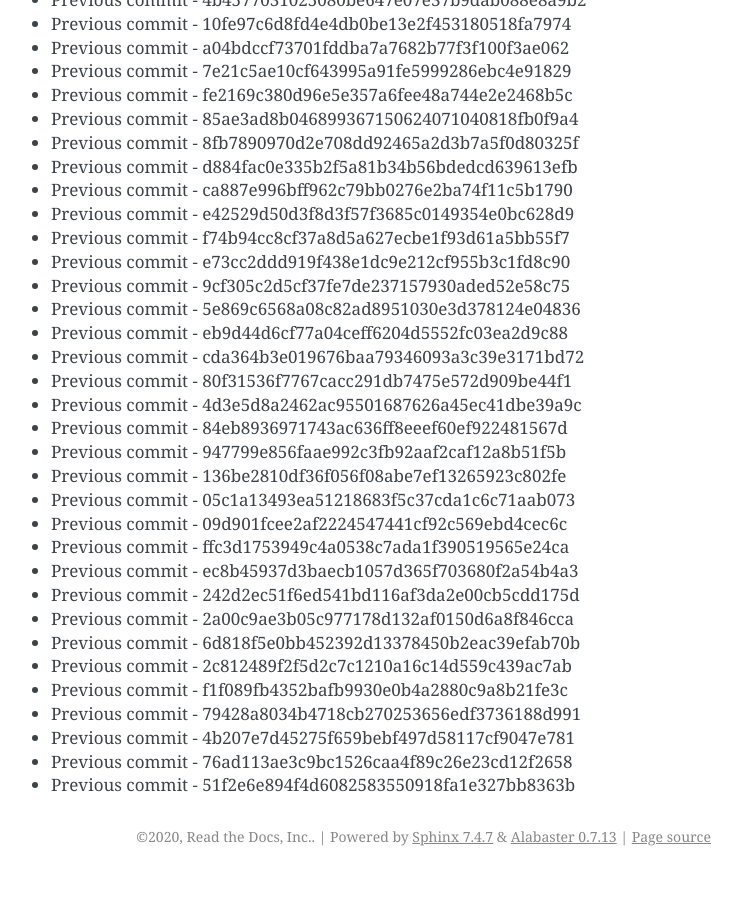
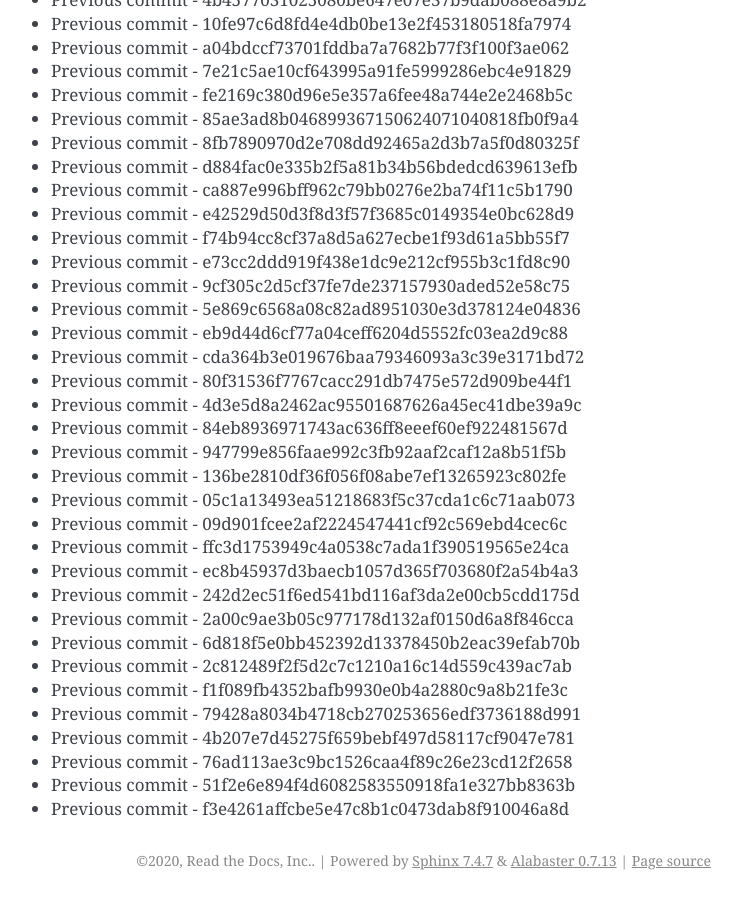
Before and after one commit to readthedocs/rtd-git-stresstest, a Sphinx documentation site: the page built from docs/updates.rst, in a window 1280 px wide and 900 px high, scrolled down 7747 px. Shown: the whole window, without its empty margins (399-1141 px from the left). Built offline with Sphinx 7.4.7, drawn with Linux system fonts in a browser that asks for light colours; before the commit the page ends 8623 px from its top, so only the background shows below that.

Commit message:
Generating commit from previous: f3e4261affcbe5e47c8b1c0473dab8f910046a8d

```diff
--- a/docs/updates.rst
+++ b/docs/updates.rst
@@ -357,3 +357,4 @@ It can be tested for any performance characteristics.
 * Previous commit - 4b207e7d45275f659bebf497d58117cf9047e781
 * Previous commit - 76ad113ae3c9bc1526caa4f89c26e23cd12f2658
 * Previous commit - 51f2e6e894f4d6082583550918fa1e327bb8363b
+* Previous commit - f3e4261affcbe5e47c8b1c0473dab8f910046a8d
```
